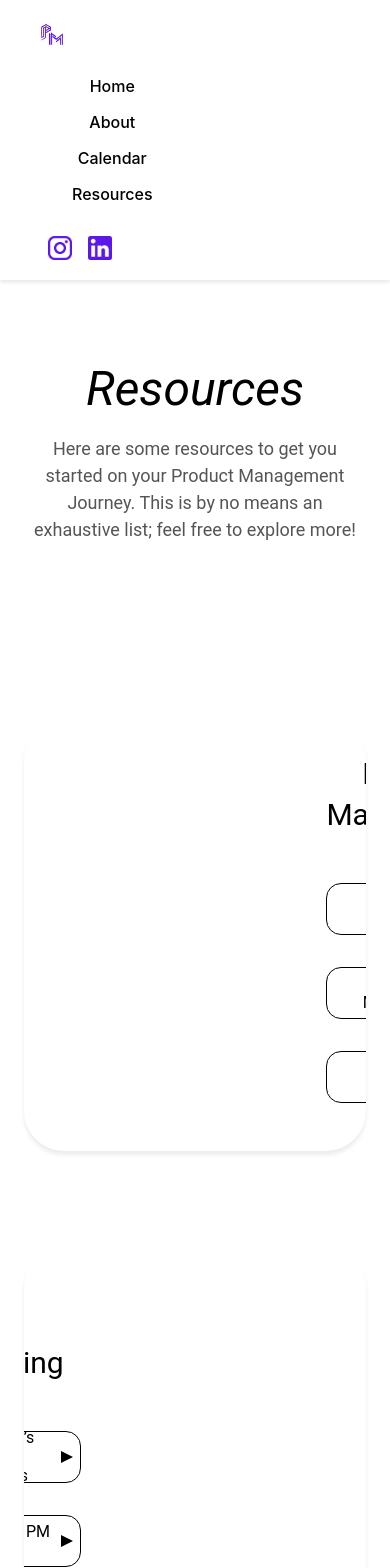
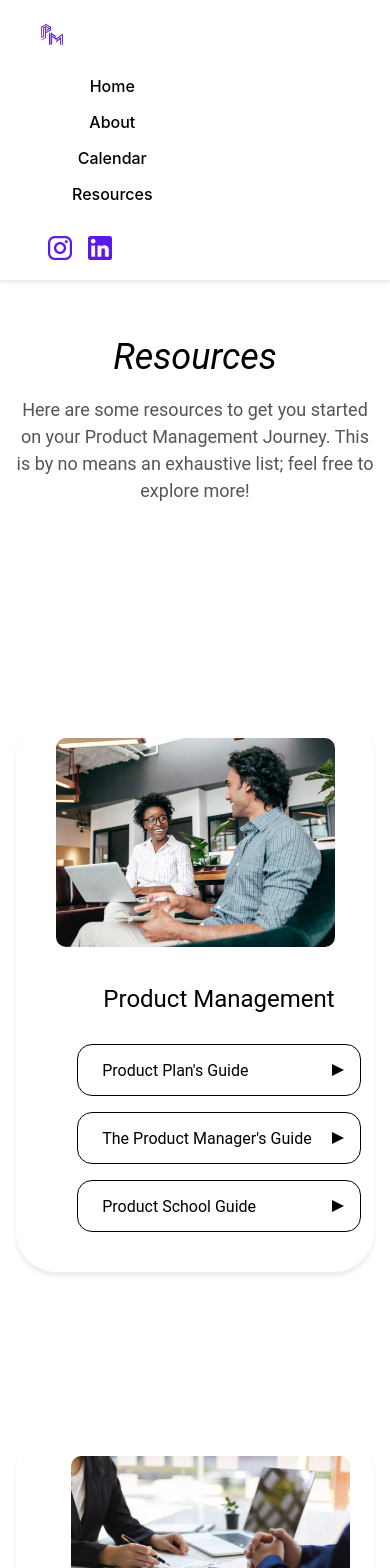
Before and after one commit to webimpactuw/pmclub-uw, a React (Create React App) app: page /resources in a window 390 px wide. Shown: the top 1568 px of the page. Built offline with nearby package versions, Linux system fonts and the light colour scheme.

Commit message:
Made Resources page responsive to window size changes

```diff
--- a/src/pages/Resources.css
+++ b/src/pages/Resources.css
@@ -6,28 +6,24 @@
     align-items: center;
     gap: 6rem;
     padding: 4rem 2rem;
-    z-index: 1; /* Ensure content stays on top of gradient */
+    z-index: 1;
   }
 
-/* Gradient background that slides */
-.resources-background {
-    position: absolute;
-    top: 0;
-    left: 0;
+  /* Resource section wrapper — plain background */
+  .resource-section {
     width: 100%;
-    height: 100%;
-    background: linear-gradient(135deg, #F2E9AD 0%, #F8EAAB 100%);
-    animation: slideGradient 6s ease-in-out infinite; /* Apply the sliding gradient */
-    z-index: -1; /* Place the gradient behind content */
+    display: flex;
+    justify-content: center;
+    padding: 2rem 0;
+    background: transparent; /* removes gradient */
   }
 
-/* Header section for the Resources title and description */
+  /* Header section */
   .resources-header {
     text-align: center;
     margin-bottom: 4rem;
   }
 
-/* Title text styling */
   .resources-title {
     font-family: 'Roboto', sans-serif;
     font-size: 48px;
@@ -37,7 +33,6 @@
     margin-bottom: 1rem;
   }
 
-/* Subtitle text styling */
   .resources-subtitle {
     font-family: 'Roboto', sans-serif;
     font-size: 18px;
@@ -45,10 +40,10 @@
     line-height: 1.5;
   }
 
-/* Resource boxes */
+  /* Resource box styling */
   .resource-box {
-    width: 1081px;
-    height: 430px;
+    width: 100%;
+    max-width: 1081px;
     background: #ffffff;
     box-shadow: 0px 4px 4px rgba(0, 0, 0, 0.08);
     border-radius: 40px;
@@ -58,17 +53,18 @@
     padding: 2rem;
     box-sizing: border-box;
     overflow: hidden;
+    flex-wrap: wrap;
   }
 
-/* Reverse layout when needed */
+  /* Reverse layout */
   .resource-box.reverse {
     flex-direction: row-reverse;
   }
 
   /* Image styling */
   .stock-image {
-    width: 400px;
-    height: 300px;
+    width: 40%;
+    aspect-ratio: 4 / 3;
     background-size: cover;
     background-position: center;
     background-repeat: no-repeat;
@@ -76,14 +72,14 @@
     flex-shrink: 0;
   }
 
-/* Text content area */
+  /* Text content */
   .resource-content {
     display: flex;
     flex-direction: column;
     justify-content: center;
+    flex: 1;
   }
 
-/* Title styling inside the resource box */
   .resource-title-main {
     font-family: 'Roboto', sans-serif;
     font-weight: 400;
@@ -99,6 +95,7 @@
     align-items: center;
     justify-content: space-between;
     width: 460px;
+    max-width: 100%;
     height: 50px;
     border: 1px solid #000;
     border-radius: 15px;
@@ -110,13 +107,11 @@
     transition: background-color 0.3s ease, color 0.3s ease;
   }
 
-/* Hover effect for the link box */
   .resource-link:hover {
     background: linear-gradient(to right, #9b76ff, #6a4cff);
     color: #fff;
   }
 
-/* Right-pointing Arrow inside the link (always visible) */
   .resource-link .arrow {
     position: absolute;
     left: 89.29%;
@@ -130,98 +125,73 @@
     transition: border-left-color 0.3s ease;
   }
 
-/* Hover effect on arrow */
   .resource-link:hover .arrow {
     border-left-color: #fff;
   }
 
-/* Text inside link */
   .resource-link span {
     font-family: 'Roboto', sans-serif;
     font-weight: 400;
     font-size: 16px;
   }
 
-/* Gradient Background animation */
-@keyframes slideGradient {
-    0% {
-        background: linear-gradient(135deg, #F2E9AD 0%, #F8EAAB 100%);
-    }
-    50% {
-        background: linear-gradient(135deg, #EADFFF 0%, #DCCDFB 100%);
-    }
-    100% {
-        background: linear-gradient(135deg, #F2E9AD 0%, #F8EAAB 100%);
-    }
-}
-
-/* Align entire boxes slightly overlapping the center */
-.left-align {
-    align-self: flex-start;
-    margin-left: 8%;
-}
-
-.right-align {
-    align-self: flex-end;
-    margin-right: 8%;
-}
-
-/* Margin adjustments between image/text */
+  /* Margin adjustments */
   .resource-box:not(.reverse) .resource-content {
     margin-left: 3rem;
-    margin-right: 0;
   }
 
   .resource-box.reverse .resource-content {
     margin-right: 3rem;
-    margin-left: 0;
   }
 
-/* Media Queries for Responsive Design */
+  /* Responsive */
+  @media only screen and (max-width: 1024px) {
+    .resource-box {
+      flex-direction: column;
+      align-items: center;
+      text-align: center;
+    }
+
+    .stock-image {
+      width: 90%;
+      margin-bottom: 2rem;
+    }
+
+    .resource-content {
+      align-items: center;
+      margin: 0;
+    }
+
+    .resource-link {
+      width: 90%;
+      max-width: 400px;
+    }
+
+    .resource-link .arrow {
+      left: unset;
+      right: 1rem;
+    }
+
+    .resource-title-main {
+      font-size: 28px;
+      margin-bottom: 1.5rem;
+    }
+  }
+
   @media only screen and (max-width: 768px) {
     .resources-container {
       padding: 2rem 1rem;
     }
 
     .resource-box {
-        flex-direction: column;
-        width: 100%;
+      padding: 1.5rem;
+    }
+
+    .resources-title {
+      font-size: 36px;
     }
 
     .resource-title-main {
-        font-size: 28px;
-    }
-
-    .resource-link {
-        width: 100%;
-        margin: 1rem 0;
-    }
-
-    .stock-image {
-        width: 100%;
-        height: auto;
+      font-size: 24px;
     }
   }
-
-@media only screen and (max-width: 1024px) {
-    .resources-container {
-        padding: 3rem 1.5rem;
-    }
-
-    .resource-box {
-        flex-direction: row;
-    }
-
-    .resource-title-main {
-        font-size: 30px;
-    }
-
-    .resource-link {
-        width: 80%;
-    }
-
-    .stock-image {
-        width: 80%;
-        height: auto;
-    }
-}
```
Lines whose indentation alone changed are shown as unchanged.
